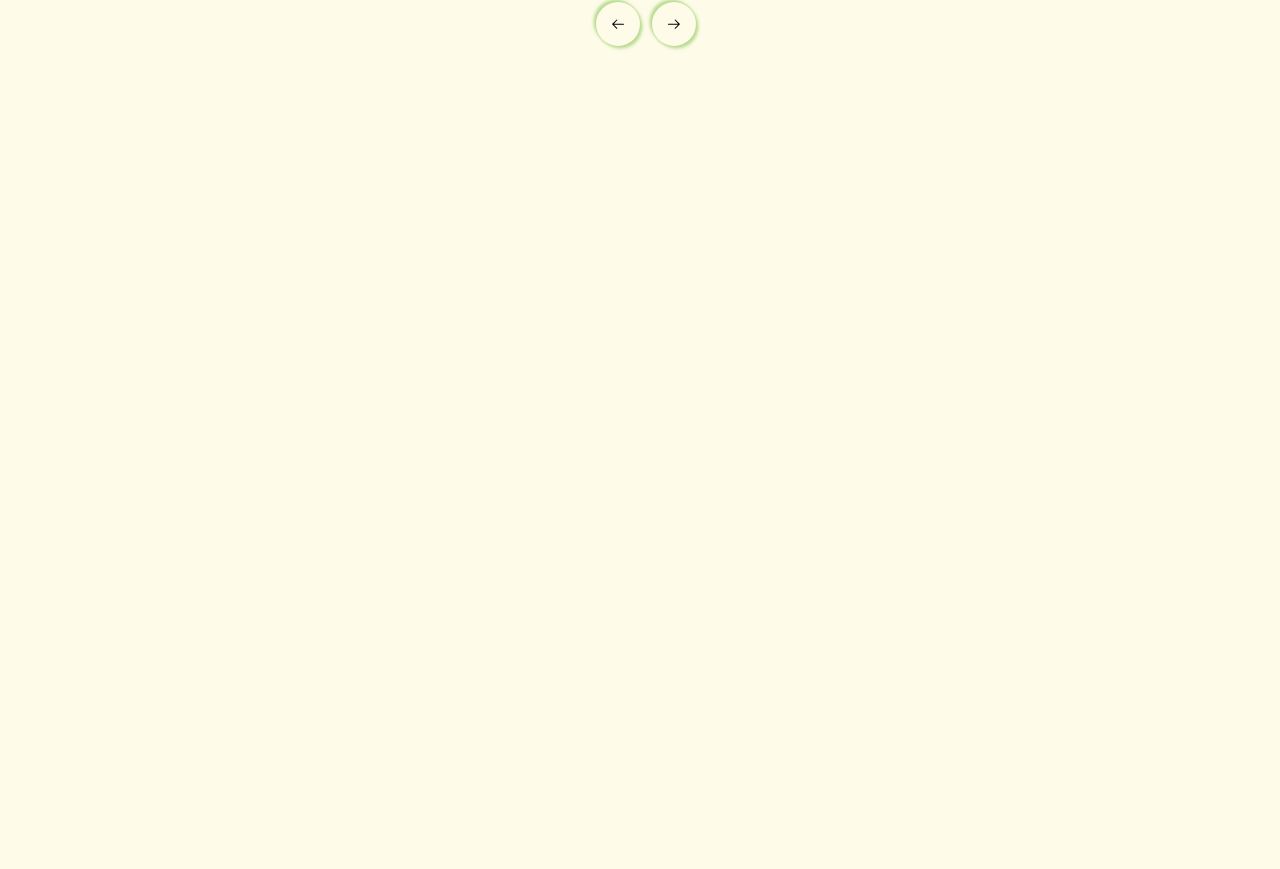
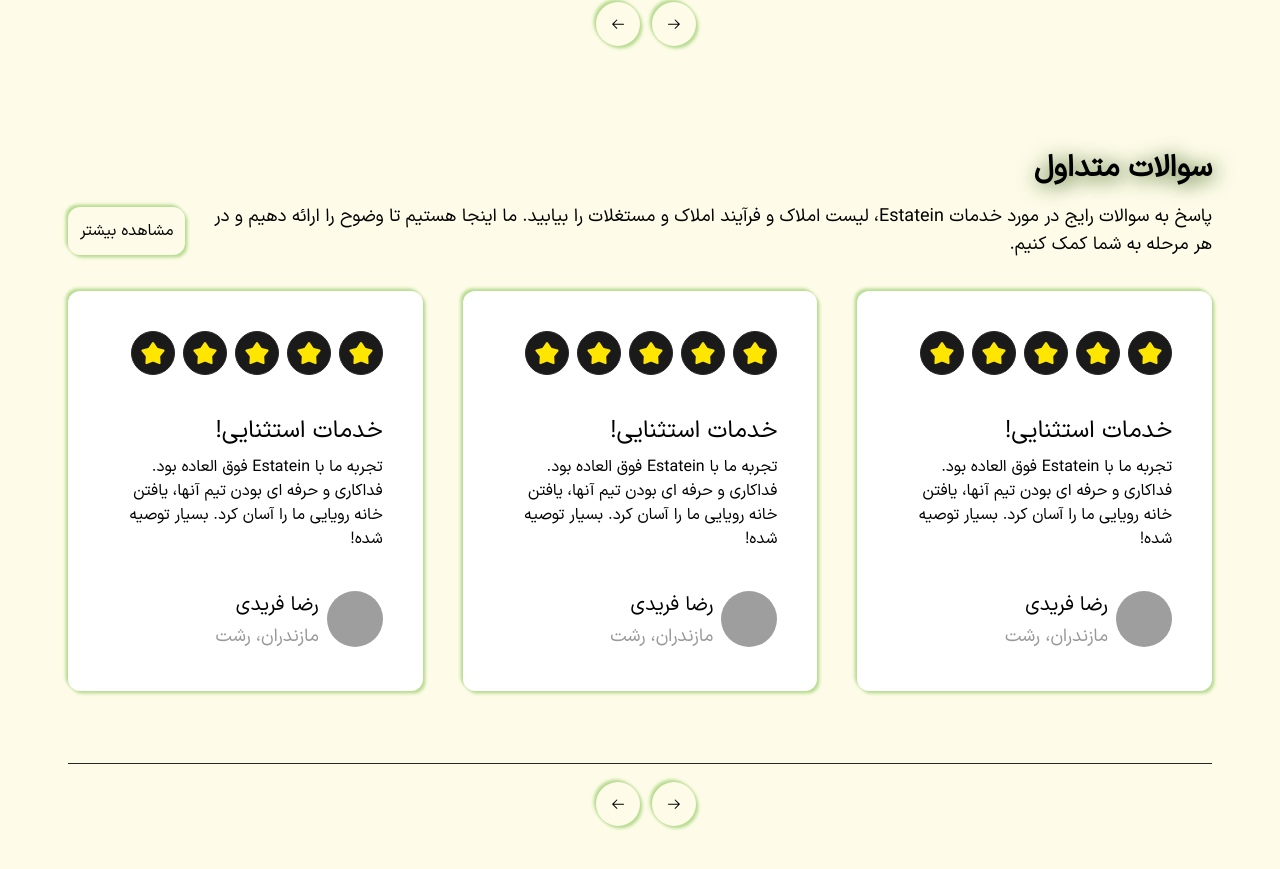
Before and after one commit to DevMousavi/Pro_Trade_Home, a React (Vite) app: page / in a window 1280 px wide. Shown: the part 1563-2432 px from the top of the page. Built offline with nearby package versions, Linux system fonts and the light colour scheme; grey boxes are pictures that could not be loaded.

Commit message:
Addd frequntly asked section

```diff
--- /dev/null
+++ b/src/Components/FreqAsked.jsx
@@ -0,0 +1,62 @@
+// React ...
+import React from "react";
+import { Link } from "react-router-dom";
+
+// Icons...
+import { GoArrowRight } from "react-icons/go";
+import { GoArrowLeft } from "react-icons/go";
+import CartComment from "./CartComment";
+
+const FreqAsked = () => {
+  const count = [1, 2, 3, 4, 5, 6, 7, 8, 9];
+
+  return (
+    <div className="w-full flex justify-center  mt-20">
+      <div className="flex flex-col gap-8 p-1 w-[90%] ">
+        <div className="flex flex-col gap-4">
+          <h1 className="font-semibold text-3xl  dark:text-white textShadowLight dark:textShadowDark ">
+            سوالات متداول
+          </h1>
+          <div className="flex justify-between items-center gap-2 ">
+            <p className="dark:text-white_99 font-normal text-lg  lg:w-[750px] xl:w-[1200px]">
+              پاسخ به سوالات رایج در مورد خدمات Estatein، لیست املاک و فرآیند
+              املاک و مستغلات را بیابید. ما اینجا هستیم تا وضوح را ارائه دهیم و
+              در هر مرحله به شما کمک کنیم.
+            </p>
+            <Link
+              className="hidden text-nowrap md:flex p-3  rounded-xl boxShadowLight dark:boxShadowLight border-primary_green_light dark:text-white dark:bg-gray_10 hover:bg-green-700 dark:hover:bg-green-700 hover:text-white"
+              to="/aaaaaaa"
+            >
+              مشاهده بیشتر
+            </Link>
+          </div>
+        </div>
+
+        <div className="flex as:flex-col lg:flex-row justify-center items-center as:gap-6  md:gap-4 lg:gap-10">
+          {count.slice(0, 3).map((item) => (
+            <CartComment />
+          ))}
+        </div>
+
+        <div className="lg:flex justify-center items-center w-full h-20 mt-10 border-t-[1px] border-gray_15">
+          <div className="af:hidden lg:flex gap-3 w-28">
+            <div className="flex justify-center items-center w-11 h-11 rounded-full boxShadowLight cursor-pointer dark:text-white hover:bg-green-700">
+              <GoArrowRight />
+            </div>
+            <div className="flex justify-center items-center w-11 h-11 rounded-full boxShadowLight cursor-pointer dark:text-white hover:bg-green-700">
+              <GoArrowLeft />
+            </div>
+          </div>
+          <Link
+            className="lg:hidden text-nowrap as:flex as:text-xs sm:text-base items-center justify-center w-[30%] mx-auto mt-4 p-3  rounded-xl boxShadowLight dark:boxShadowLight border-primary_green_light dark:text-white dark:bg-gray_10 primaryTransition hover:bg-green-700 dark:hover:bg-green-700 hover:text-white"
+            to="/aaaaaaa"
+          >
+            مشاهده بیشتر
+          </Link>
+        </div>
+      </div>
+    </div>
+  );
+};
+
+export default FreqAsked;
--- a/src/pages/Home.jsx
+++ b/src/pages/Home.jsx
@@ -6,6 +6,7 @@ import { Link } from "react-router-dom";
 import Header from "../Layout/Header.jsx";
 import Category from "../Components/Category.jsx";
 import UserComments from "../Components/UserComments.jsx";
+import FreqAsked from "../Components/FreqAsked.jsx";
 
 const Home = () => {
     return (
@@ -51,6 +52,7 @@ const Home = () => {
                 </div>
                 <Category />
                 <UserComments />
+                <FreqAsked />
                 <br />
                 <br />
                 <br />
```
